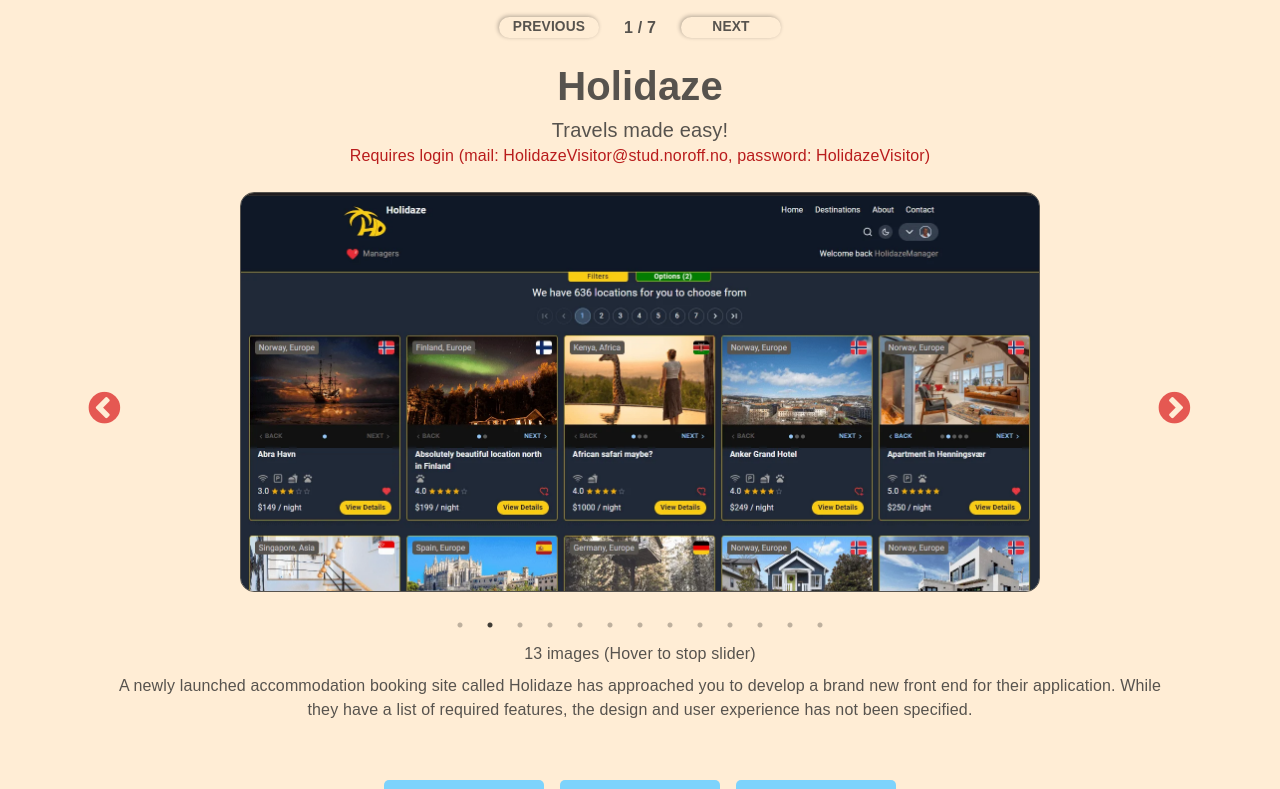
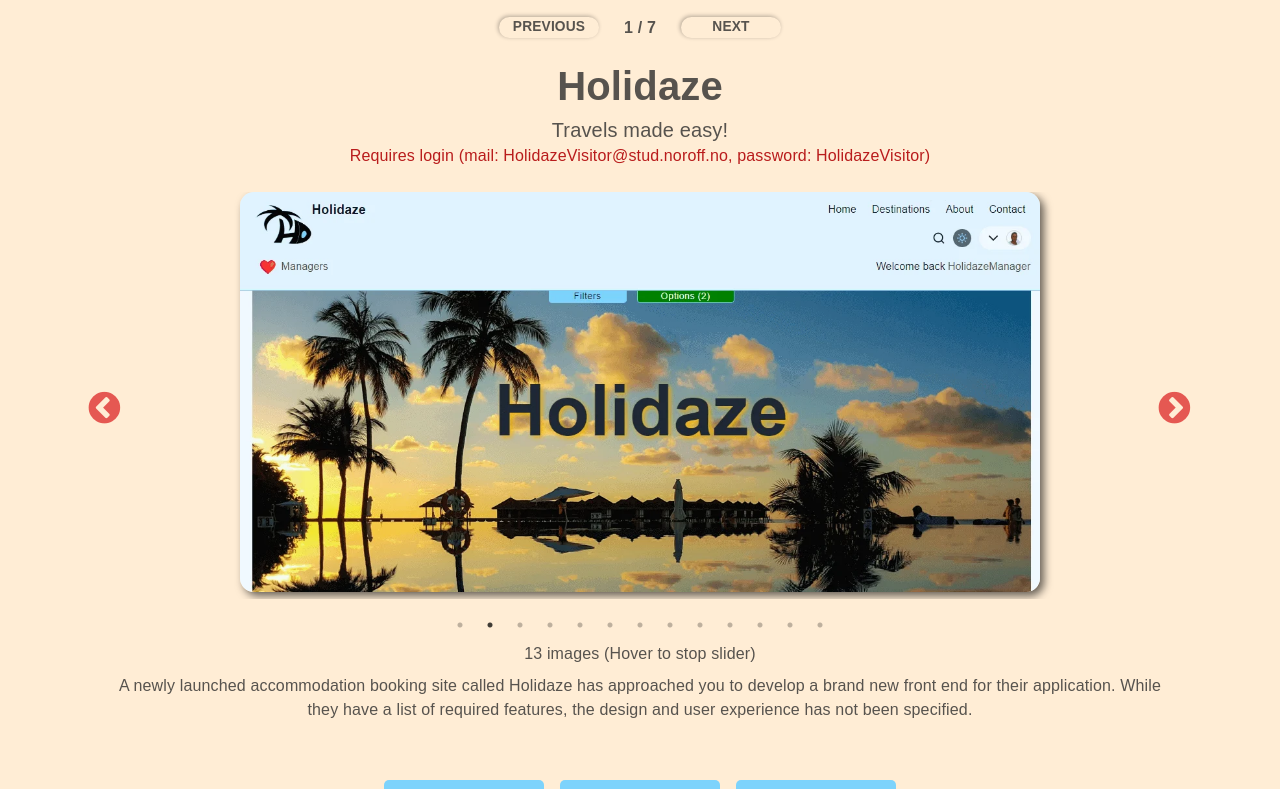
Before and after one commit to runeunhjem/portfolio-2, a React (Vite) app: page / in a window 1280 px wide. Shown: the part 573-1362 px from the top of the page. Built offline with nearby package versions, Linux system fonts and the light colour scheme; a web font is replaced by a local one.

Commit message:
Undoes reversing the gallery images

```diff
--- a/src/components/ProjectCard/index.jsx
+++ b/src/components/ProjectCard/index.jsx
@@ -26,8 +26,6 @@ const ProjectCard = ({ project }) => {
       <div className="carousel-container px-6 pb-2 pt-6">
         <Slider {...imageSliderSettings}>
           {project.images
-            .slice()
-            .reverse()
             .map((image, idx) => (
               <div key={idx} className="image-wrap w-full">
                 <img
--- a/src/components/ProjectCard/index.styled.jsx
+++ b/src/components/ProjectCard/index.styled.jsx
@@ -53,13 +53,11 @@ export const Project = styled.div`
     overflow: hidden;
     margin: 0 auto;
     position: relative !important;
-    /* max-width: 90% !important; */
-    /* position:  relative; */
     justify-content: center;
 
     @media (max-width: 640px) {
       margin: 0.5rem 0;
-      height: auto; // CONTAINER HEIGHT MUST BE RESPONSIVE, BUT IMAGE HEIGHT MUST BE FIXED
+      height: auto;
     }
 
     .slick-slide {
@@ -93,7 +91,8 @@ export const Project = styled.div`
     .image-wrap {
       border-radius: 14px !important;
       img {
-        border: 1px solid var(--stone-600);
+        /* border: 1px solid var(--stone-600); */
+        box-shadow: 4px 4px 8px rgba(0, 0, 0, 0.6);
         display: flex;
         justify-content: center;
         margin: 0 auto;
```
